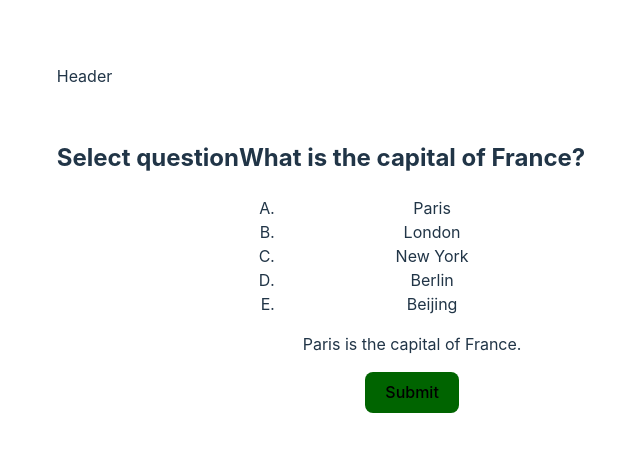
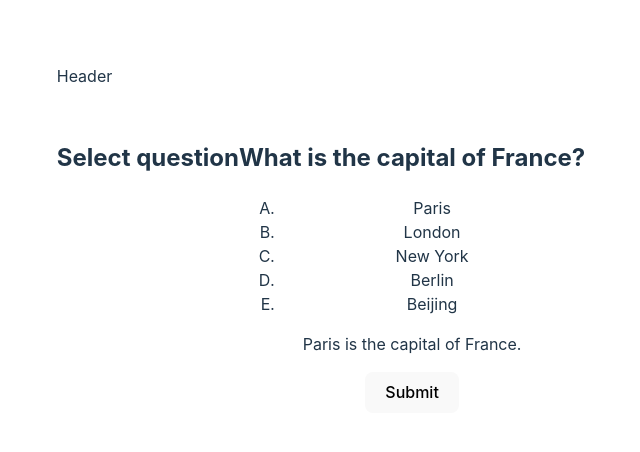
Before and after one commit to BigFatDuck1/final_mb_simple_mcq, a React (Vite) app: page / in a window 1280 px wide. Shown: the top 452 px of the page, without its empty margins (319-959 px from the left). Built offline with nearby package versions, Linux system fonts and the light colour scheme.

Commit message:
Button can change state and change its own background color by passing state as a prop

```diff
--- a/src/App.jsx
+++ b/src/App.jsx
@@ -7,18 +7,15 @@ import SelectPanel from './SelectPanel'
 function App() {
   const [submit, setSubmit] = useState(false);
 
-  let submit_button_classes = ['submit_button submitted'];
-
   function handleSubmit() {
     if (submit == false) {
       setSubmit(true);
-      submit_button_classes = ['submit_button submitted'];
     }
-    if (submit == true) {
+    else if (submit == true) {
       setSubmit(false);
-      submit_button_classes = ['submit_button'];
     }
-}
+    console.log(submit)
+  }
 
 
   return (
@@ -40,11 +37,27 @@ function App() {
         explanation="Paris is the capital of France."
         showAnswer={true}
         />
-        <button className={submit_button_classes} id="submit_button" onClick={handleSubmit} >Submit</button>
+        <SubmitButton id="submit_button" click_function={handleSubmit} submit_state={submit} />
       </div>
       </div>
     </div>
   )
 }
 
+function SubmitButton( { click_function, id, submit_state }) {
+
+  let css_class = "";
+
+  if (submit_state == true) {
+    css_class = "submit_button submitted";
+  }
+  else {
+    css_class = "submit_button";
+  }
+
+  return (
+    <button className={css_class} id={id} onClick={click_function} >Submit</button>
+  )
+}
+
 export default App
```
